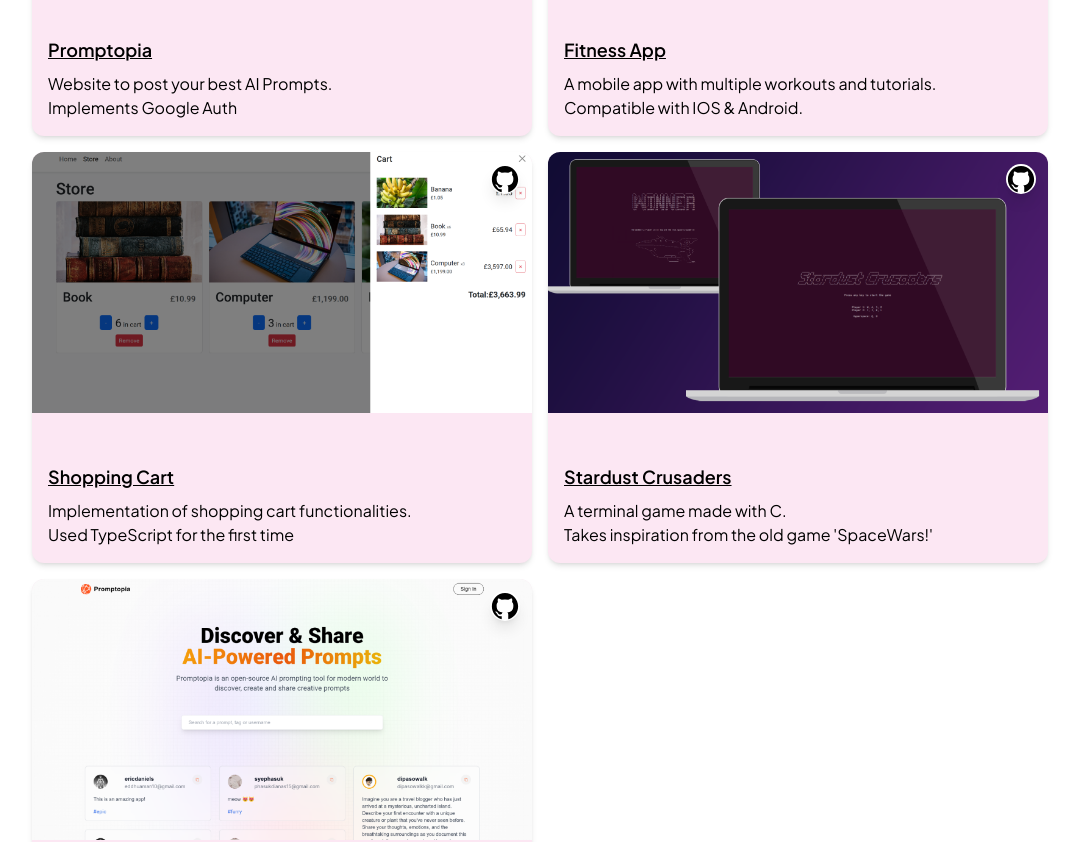
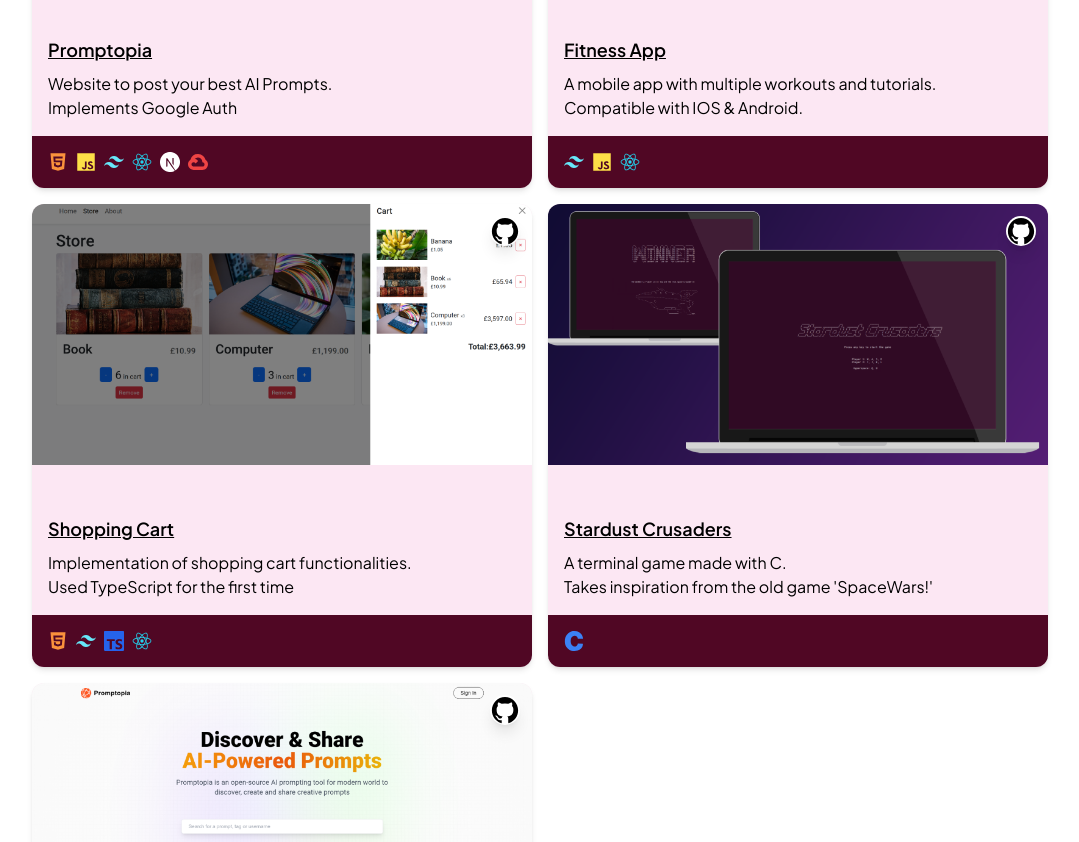
Before and after one commit to EricDanielsH/ericdaniels.dev, a Next.js app: page / in a window 1280 px wide. Shown: the part 1880-2722 px from the top of the page, without its empty margins (100-1179 px from the left). Built offline with nearby package versions, Linux system fonts and the light colour scheme.

Commit message:
Finish Projects and Projects Card

```diff
--- a/components/ProjectCard.tsx
+++ b/components/ProjectCard.tsx
@@ -1,8 +1,21 @@
 import React from "react";
 import Image from "next/image";
 import Link from "next/link";
-import Icon from "react-icons/io5"
-import { IoLogoJavascript, IoLogoGithub } from "react-icons/io5";
+import Icon from "react-icons/io5";
+import {
+  IoLogoJavascript,
+  IoLogoGithub,
+  IoLogoHtml5,
+  IoLogoReact,
+  IoLogoGoogle,
+} from "react-icons/io5";
+import {
+  SiTailwindcss,
+  SiNextdotjs,
+  SiC,
+  SiTypescript,
+  SiGooglecloud,
+} from "react-icons/si";
 
 type Props = {
   id: number;
@@ -11,6 +24,30 @@
   image: string;
   icons: string[];
   link: string;
+};
+
+const logos: Record<string, JSX.Element> = {
+  html: <IoLogoHtml5 size={20} className="text-orange-400" title="HTML" />,
+  tailwind: (
+    <SiTailwindcss size={20} className="text-cyan-300" title="Tailwind" />
+  ),
+  js: (
+    <IoLogoJavascript
+      size={20}
+      className="text-yellow-300"
+      title="JavaScript"
+    />
+  ),
+  ts: <SiTypescript size={20} className="text-blue-600" title="" />,
+  react: <IoLogoReact size={20} className="text-cyan-400" title="React" />,
+  native: (
+    <IoLogoReact size={20} className="text-cyan-400" title="React Native" />
+  ),
+  nextjs: <SiNextdotjs size={20} className="text-white" title="Next.js" />,
+  google: (
+    <SiGooglecloud size={20} className="text-red-500" title="Google Cloud" />
+  ),
+  c: <SiC size={20} className="text-blue-500" title="C" />,
 };
 
 const ProjectCard = ({ id, title, description, image, icons, link }: Props) => {
@@ -29,7 +66,7 @@
         target="_blank"
         className="absolute shadow-lg rounded-full top-0 right-0 m-3 cursor-pointer hover:text-pink-300 bg-white"
       >
-        <IoLogoGithub  size={30}  />
+        <IoLogoGithub size={30} />
       </Link>
 
       <div className="h-[150px] w-full flex flex-col justify-end items-start pt-12 p-4 ">
@@ -40,6 +77,10 @@
           </p>
         ))}
       </div>
+      {/* ICONS */}
+      <div className="bg-pink-950 p-4 flex gap-2 rounded-b-xl">
+        {icons.map((icon, index) => logos[icon])}
+      </div>
     </article>
   );
 };
--- a/data/projects.json
+++ b/data/projects.json
@@ -2,41 +2,56 @@
   {
     "id": 1,
     "title": "Promptopia",
-    "description": ["Website to post your best AI Prompts.", "Implements Google Auth"],
+    "description": [
+      "Website to post your best AI Prompts.",
+      "Implements Google Auth"
+    ],
     "image": "promptopia.png",
-    "icons": ["html", "css", "js"],
+    "icons": ["html", "js", "tailwind", "react", "nextjs", "google"],
     "link": "https://github.com/EricDanielsH/promptopia"
   },
   {
     "id": 2,
     "title": "Fitness App",
-    "description": ["A mobile app with multiple workouts and tutorials.", "Compatible with IOS & Android."],
+    "description": [
+      "A mobile app with multiple workouts and tutorials.",
+      "Compatible with IOS & Android."
+    ],
     "image": "fitness-app.png",
-    "icons": ["react", "nodejs", "express"],
+    "icons": ["tailwind", "js", "native"],
     "link": "https://github.com/EricDanielsH/fitness-app"
   },
   {
     "id": 3,
     "title": "Shopping Cart",
-    "description": ["Implementation of shopping cart functionalities.", "Used TypeScript for the first time"],
+    "description": [
+      "Implementation of shopping cart functionalities.",
+      "Used TypeScript for the first time"
+    ],
     "image": "shopping-cart.png",
-    "icons": ["python", "django", "postgresql"],
+    "icons": ["html", "tailwind", "ts", "react"],
     "link": "https://github.com/EricDanielsH/shopping-cart"
   },
   {
     "id": 4,
     "title": "Stardust Crusaders",
-    "description": ["A terminal game made with C.", "Takes inspiration from the old game 'SpaceWars!'"],
+    "description": [
+      "A terminal game made with C.",
+      "Takes inspiration from the old game 'SpaceWars!'"
+    ],
     "image": "stardust-crusaders.png",
-    "icons": ["react", "nodejs", "express"],
+    "icons": ["c"],
     "link": "https://github.com/EricDanielsH/StartdustCrusaders"
   },
   {
     "id": 5,
     "title": "Personal portfolio",
-    "description": ["Website to host all my projects.", "Will add a blog, Linktree and URL shortener in the future"],
+    "description": [
+      "Website to host all my projects.",
+      "Will add a blog, Linktree and URL shortener in the future"
+    ],
     "image": "promptopia.png",
-    "icons": ["react", "nodejs", "express"],
+    "icons": ["html", "tailwind", "ts", "react", "nextjs"],
     "link": "https://github.com/EricDanielsH/ericdaniels.dev"
   }
 ]
```
Also changed, not shown: components/Projects.tsx (+23 -16 lines).
